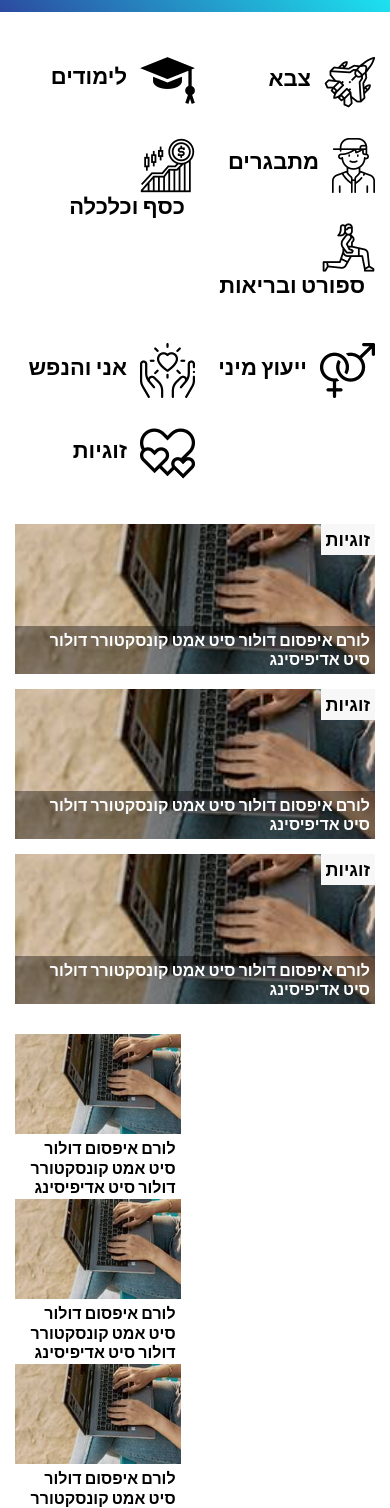
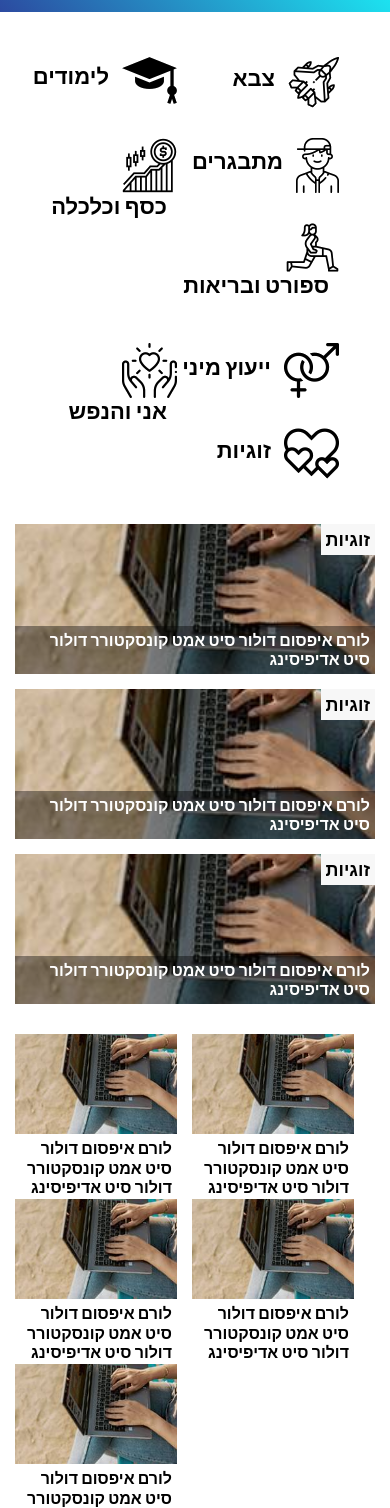
Before and after one commit to saifur703/tentip-rtl, a plain HTML site: page index.html in a window 390 px wide. Shown: the part 66-1574 px from the top of the page. Drawn offline with nearby package versions, Linux system fonts and the light colour scheme.

Commit message:
responsive issue fix

```diff
--- a/responsive.css
+++ b/responsive.css
@@ -81,7 +81,7 @@
 
 	.single-category-item.float_left {
 		padding: 15px 0;
-		width: 50%;
+		width: 45%;
 
 	}
 
@@ -95,7 +95,7 @@
 	}
 
 	.featured-post-small .single-featured-post {
-		width: 46%;
+		width: 45%;
 	}
 
 	.single-cat-post-one-left,
```
